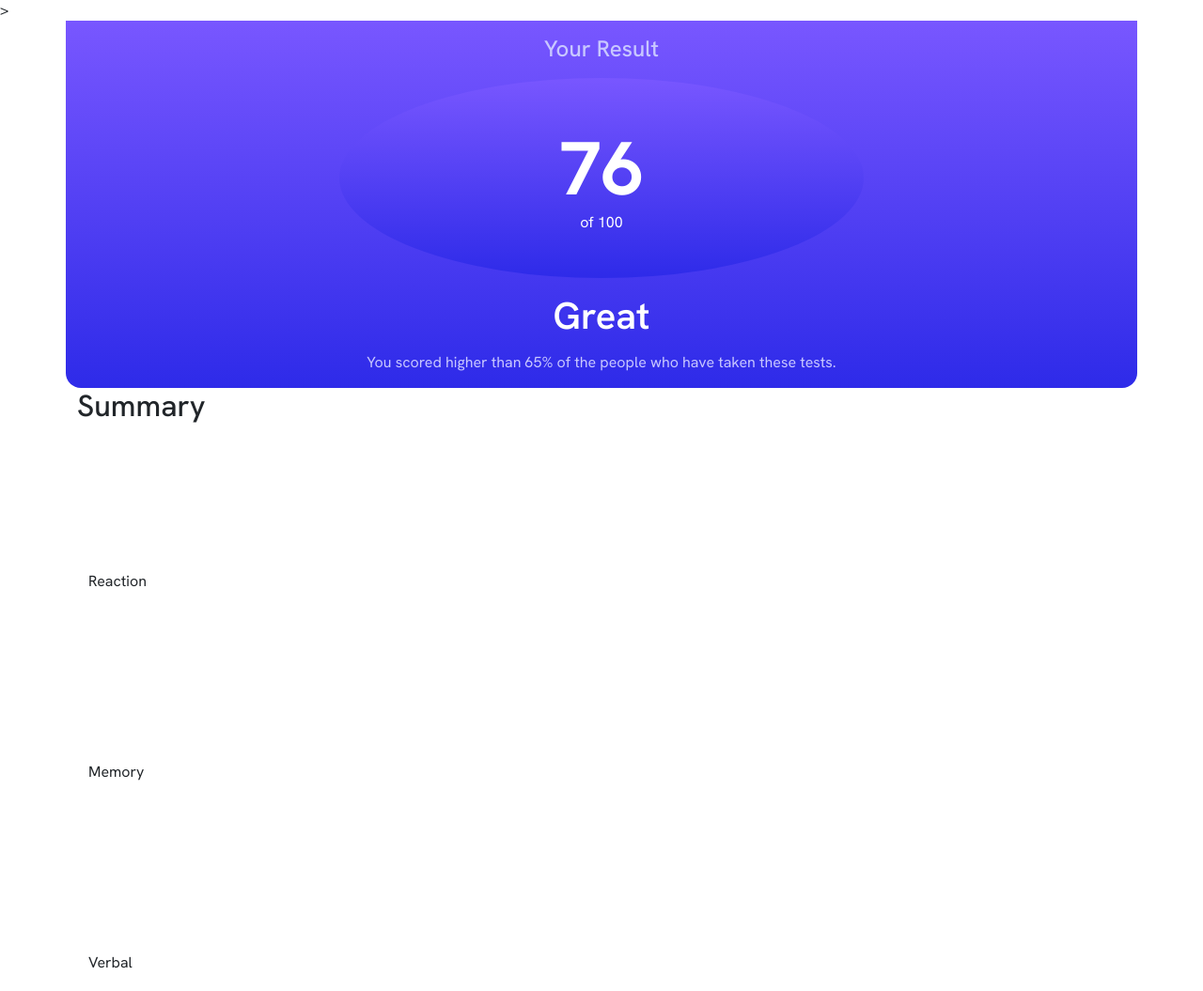
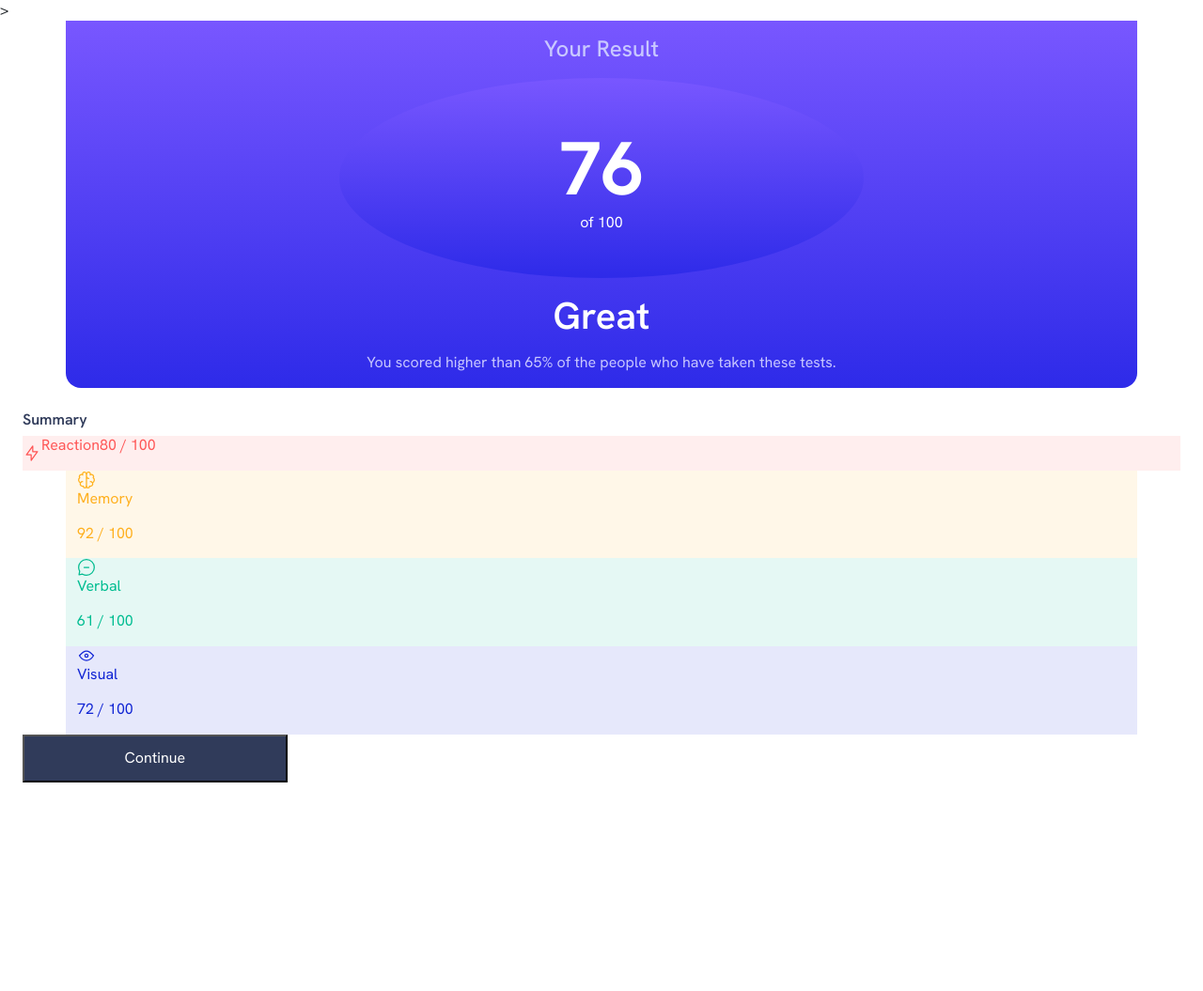
Before and after one commit to coreystone01/Summary-Component, a website built with Parcel: page index.html in a window 1280 px wide. Shown: the top 1055 px of the page at 94% size. After the commit the page ends 833 px from the top, so only its background shows below. Built offline with nearby package versions, Linux system fonts and the light colour scheme.

Commit message:
changed svg tags in html to img tags; Merging the summary and scores partial together

```diff
--- a/index.html
+++ b/index.html
@@ -18,49 +18,49 @@
         <p class="results__content w-75">You scored higher than <span id="results_percentage">65% </span>of the people who have taken these tests.</p>
       </div>
     <!-- begin summary box -->
-    <section class="container summary" name="summary">
-      <h2 class="summary__header">Summary</h2>
+     <div class="summary d-flex flex-column mt-4 px-4">
+            <h2 class="summary__header fw-semibold">Summary</h2>
       <!-- begin summary scores -->
-      <div class="container" name="reaction">
-        <svg src="/assets/images/icon-reaction.svg"></svg>
+      <div class="d-inline-flex flex-wrap" name="reaction">
+        <img src="/assets/images/icon-reaction.svg"></img>
         <p class="summary__container__tagline">
           Reaction
         </p>
         <p class="summary__container__content">
-          <!-- 80 / 100 -->
+          80 / 100
         </p>
       </div>
       <div class="container" name="memory">
-        <svg src="/assets/images/icon-memory.svg"></svg>
+        <img src="/assets/images/icon-memory.svg"></img>
         <p class="summary__container__tagline">
           Memory
         </p>
         <p class="summary__container__content">
-          <!-- 92 / 100 -->
+          92 / 100
         </p>
       </div>
       <div class="container" name="verbal">
-        <svg src="/assets/images/icon-verbal.svg"></svg>
+        <img src="/assets/images/icon-verbal.svg"></img>
         <p class="summary__container__tagline">
           Verbal
         </p>
         <p class="summary__container__content">
-          <!-- 61 / 100 -->
+          61 / 100
         </p>
       </div>
       <div class="container" name="visual">
-        <svg src="/assets/images/icon-visual.svg"></svg>
+        <img src="/assets/images/icon-visual.svg"></img>
         <p class="summary__container__tagline">
           Visual
         </p>
         <p class="summary__container__content">
-          <!-- 72 / 100 -->
+          72 / 100
         </p>
       </div>
       <!-- <button onclick="updateSummaryValues()">Continue</button> -->
       <!-- Removed the eventListener since it's being used in JS anyways -->
       <button>Continue</button>
-    </section>
+     </div>
   </div>
 </body>
 </html>
--- a/scss/layout/_summary.scss
+++ b/scss/layout/_summary.scss
@@ -3,43 +3,86 @@
 
 
 .summary    {
-    grid-gap: 4vh;
-    width: 30vw;
-    height: 40vh;
-    border-radius: 5px;
-    padding: 15px 0px 15px 0px;
+
     color: variables.$dark-blue;
 
     &__header{
-        margin: 10px 0 -20px 0;
-        @include mixins.layout('desktop') {
-            flex-direction: row;
-            margin: 10px 40px -20px;
-          }
 
-    }
-
-    &__container__tagline{
-        flex-grow: 1;
-        margin: 0px 10px;
-    }
-
-    &__container__content{
-        text-align: end;
-        margin: 0px 10px 0 10px;
+        font-size: 1rem;
     }
 }
 
-[name=summary] > .container {
-    align-items: center;
-    display: flex;
-    border-radius: 5px;
-    margin: 0px 30px;
+[name=reaction] {
+    color: variables.$light-red;
+    background-color: variables.$light-red-background;
 
-    > svg   {
-        height: 11px;
-        width: 11px;
-        flex-grow: 0;
-        margin: 0px 10px;
+//    > svg    {
+//         // background: variables.$light-red;
+//     }
+}
+[name=memory] {
+    color: variables.$orange-yellow;
+    background-color: variables.$orange-yellow-background;
+
+    > svg    {
+        background: variables.$orange-yellow;
     }
 }
+[name=verbal] {
+    color: variables.$teal;
+    background-color: variables.$teal-background;
+
+    > svg    {
+        background: variables.$teal;
+    }
+}
+[name=visual] {
+    color: variables.$cobalt-blue;
+    background-color: variables.$cobalt-blue-background;
+
+    > svg    {
+        background: variables.$cobalt-blue;
+    }
+}
+
+// .summary    {
+//     grid-gap: 4vh;
+//     width: 30vw;
+//     height: 40vh;
+//     border-radius: 5px;
+//     padding: 15px 0px 15px 0px;
+//     color: variables.$dark-blue;
+
+//     &__header{
+//         margin: 10px 0 -20px 0;
+//         @include mixins.layout('desktop') {
+//             flex-direction: row;
+//             margin: 10px 40px -20px;
+//           }
+
+//     }
+
+//     &__container__tagline{
+//         flex-grow: 1;
+//         margin: 0px 10px;
+//     }
+
+//     &__container__content{
+//         text-align: end;
+//         margin: 0px 10px 0 10px;
+//     }
+// }
+
+// [name=summary] > .container {
+//     align-items: center;
+//     display: flex;
+//     border-radius: 5px;
+//     margin: 0px 30px;
+
+//     > svg   {
+//         height: 11px;
+//         width: 11px;
+//         flex-grow: 0;
+//         margin: 0px 10px;
+//     }
+// }
--- a/scss/style.scss
+++ b/scss/style.scss
@@ -5,7 +5,7 @@
 // @use '../scss/layout/wrapper';
 @use '../scss/components/container';
 @use '../scss/layout/results';
-// @use '../scss/layout/summary';
+@use '../scss/layout/summary';
 // @use '../scss/components/scores';
 @use '../scss/components/button';
 @import "../node_modules/bootstrap/scss/bootstrap";
```
Also changed, not shown: css/custom.css, 1 other file.
